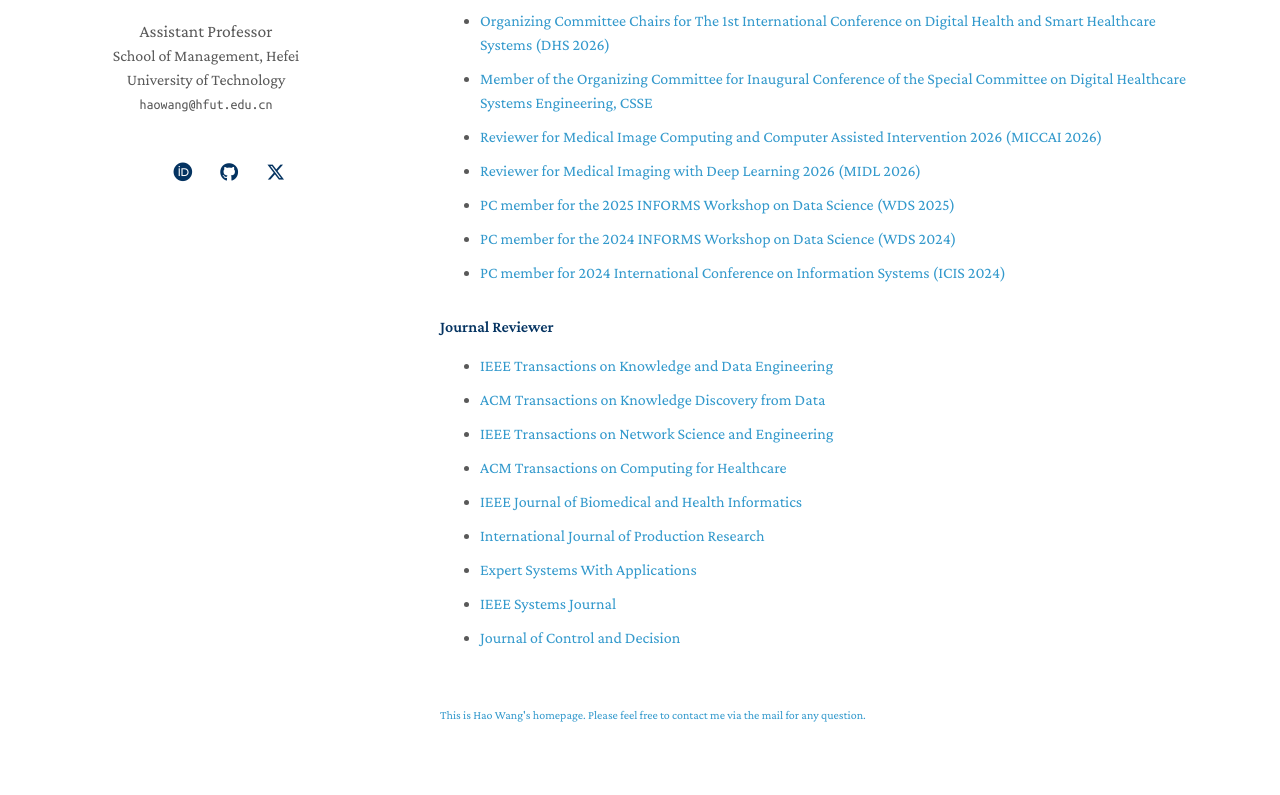
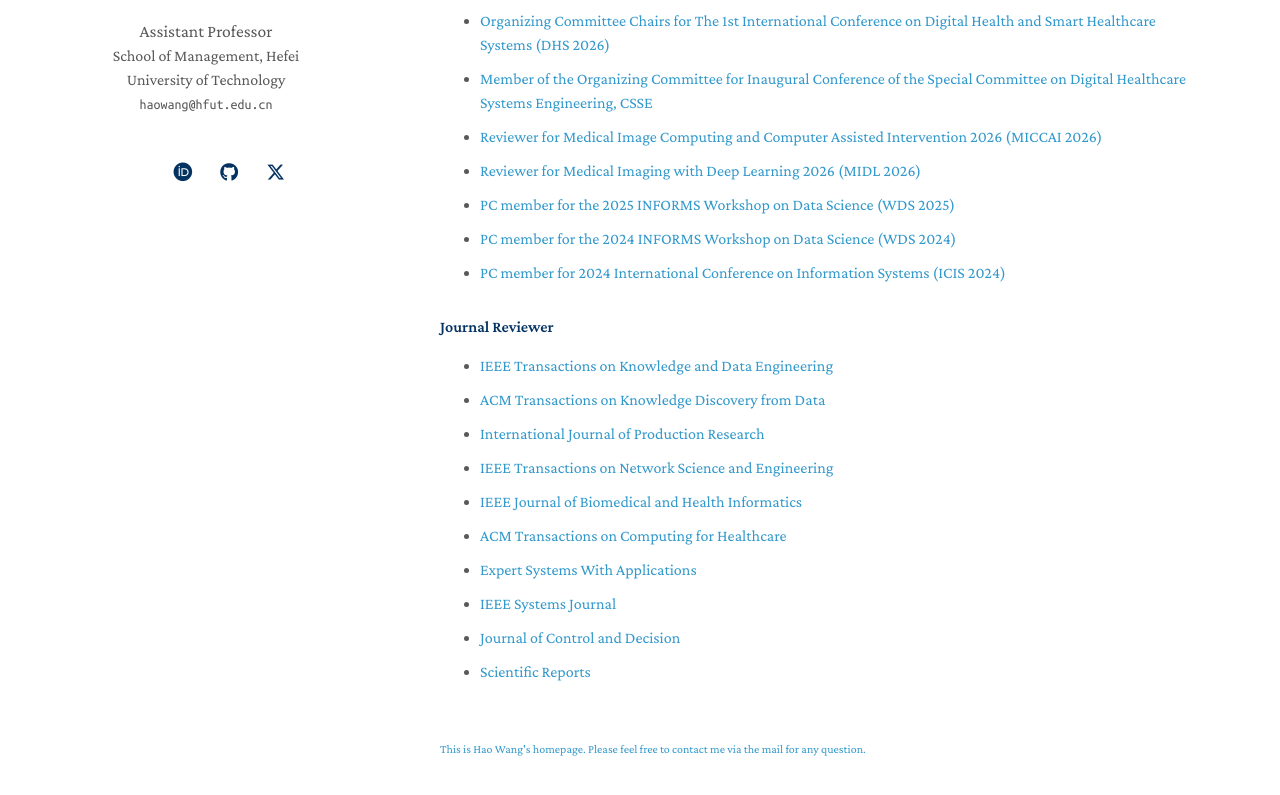
Before and after one commit to Waynehfut/waynehfut.github.io, a Jekyll site: the page built from services.md, in a window 1280 px wide and 1096 px high. Shown: the part 266-1061 px from the top of the window. Built offline with Jekyll 4.4.1, drawn with Linux system fonts in a browser that asks for light colours; a style sheet for code colours, icons or effects is not loaded.

Commit message:
sort with timeline

```diff
--- a/_includes/services.md
+++ b/_includes/services.md
@@ -16,11 +16,12 @@
 <ul>
   <li><a href="https://ieeexplore.ieee.org/xpl/RecentIssue.jsp?punumber=69">IEEE Transactions on Knowledge and Data Engineering</a></li>
   <li><a href="https://dl.acm.org/journal/tkdd">ACM Transactions on Knowledge Discovery from Data</a></li>
+  <li><a href="https://www.tandfonline.com/journals/tprs20">International Journal of Production Research</a></li>
   <li><a href="https://xplorestaging.ieee.org/xpl/aboutJournal.jsp?punumber=6488902">IEEE Transactions on Network Science and Engineering</a></li>
+  <li><a href="https://ieeexplore.ieee.org/xpl/RecentIssue.jsp?punumber=6221020">IEEE Journal of Biomedical and Health Informatics</a></li>
   <li><a href="https://dl.acm.org/journal/health">ACM Transactions on Computing for Healthcare</a></li>
-  <li><a href="https://ieeexplore.ieee.org/xpl/RecentIssue.jsp?punumber=6221020">IEEE Journal of Biomedical and Health Informatics</a></li>
-  <li><a href="https://www.tandfonline.com/journals/tprs20">International Journal of Production Research</a></li>
   <li><a href="https://www.sciencedirect.com/journal/expert-systems-with-applications">Expert Systems With Applications</a></li>
   <li><a href="https://ieeexplore.ieee.org/xpl/RecentIssue.jsp?punumber=4267003">IEEE Systems Journal</a></li>
   <li><a href="https://www.tandfonline.com/journals/tjcd20">Journal of Control and Decision</a></li>
+  <li><a href="https://www.nature.com/srep/">Scientific Reports</a></li>
 </ul>
```
